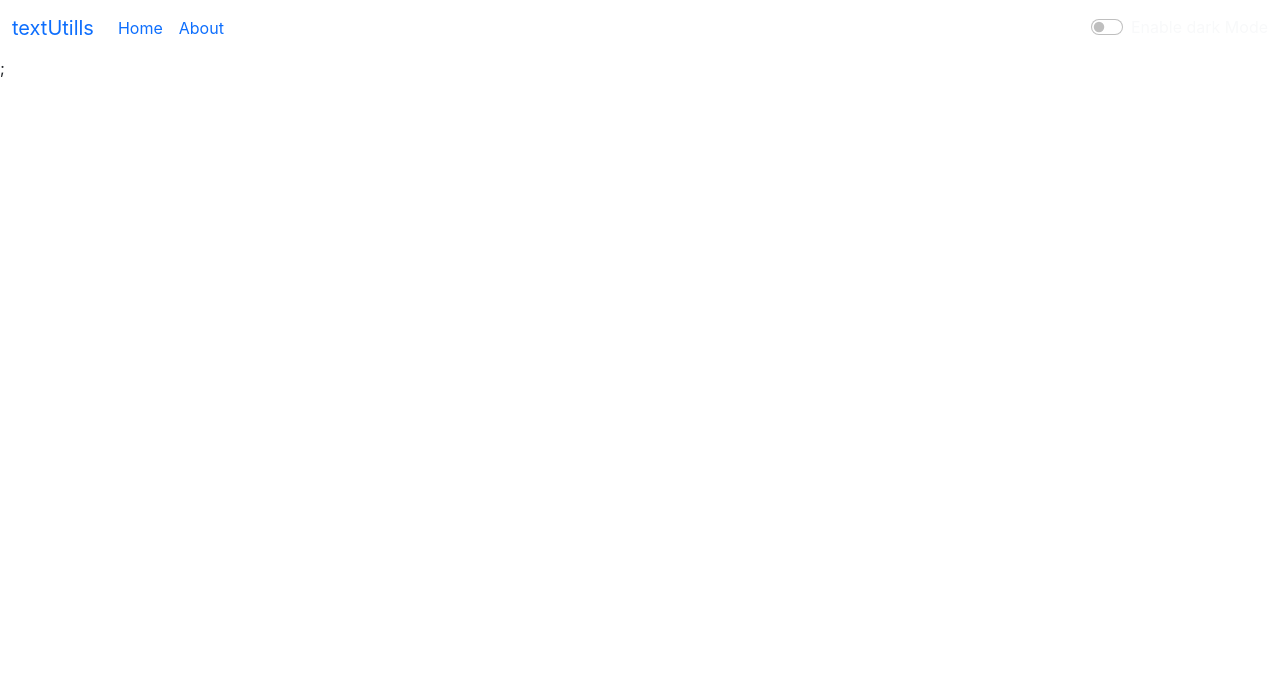
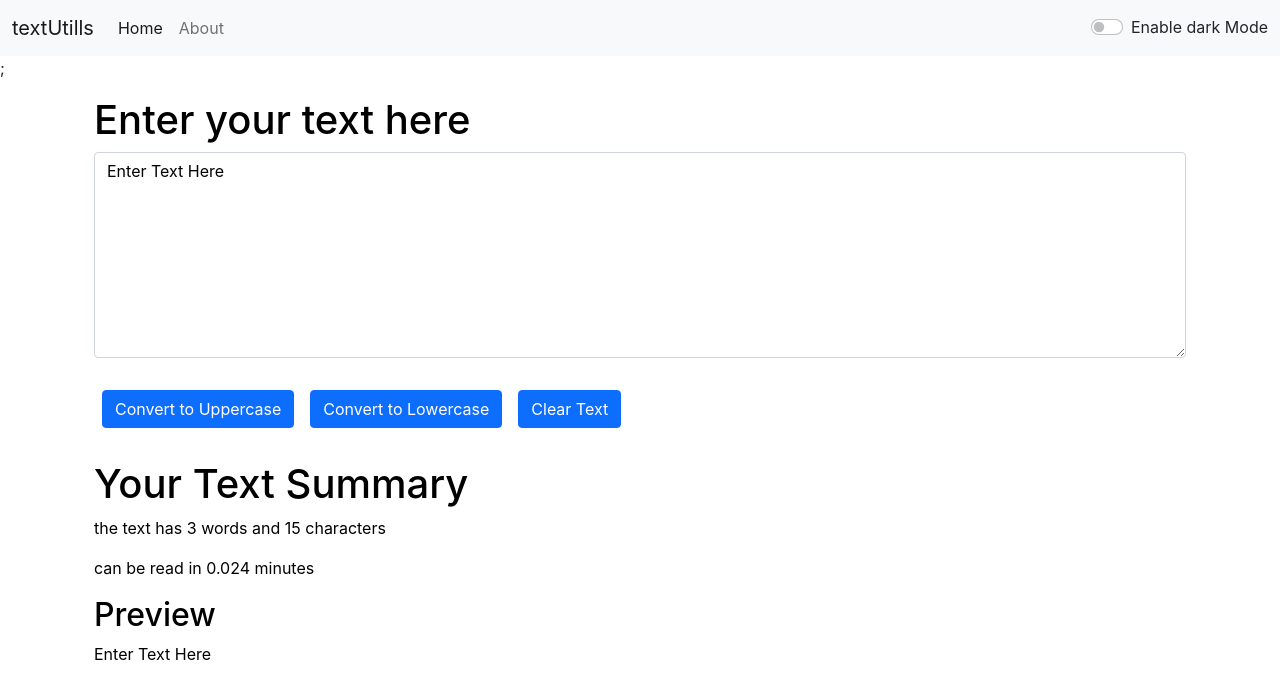
Before and after one commit to jahnvigangwar/react, a React (Create React App) app in the folder text-utils/: page / in a window 1280 px wide. Shown: the top 698 px of the page. Built offline with nearby package versions, Linux system fonts and the light colour scheme.

Commit message:
Update App.js

```diff
--- a/text-utils/src/App.js
+++ b/text-utils/src/App.js
@@ -1,13 +1,33 @@
 import './App.css';
+import About from './components/About';
 import Navbar from './components/Navbar';
-
+import TextForm from './components/TextForm';
+import React, {useState} from 'react'
 
 
 function App() {
+  const [mode, setMode] = useState('light');
+  const toggleMode = () =>{
+    if(mode === 'light')
+    {
+      setMode('dark');
+      document.body.style.backgroundColor = 'grey';
+    }
+    else
+    {
+      setMode('light');
+      document.body.style.backgroundColor = 'white';
+    }
+  }
   return (
     <>
     {/* <Navbar title="textUtills" aboutText="About Us"/>; */}
-    <Navbar title="textUtills" />;
+    <Navbar title="textUtills" mode = {mode} toggleMode = {toggleMode} />;
+    <div className="container my-3">
+   <TextForm heading="Enter your text here"  mode = {mode} />
+    </div>
+    {/* <About/> */}
+
     </>
   );
 }
```
